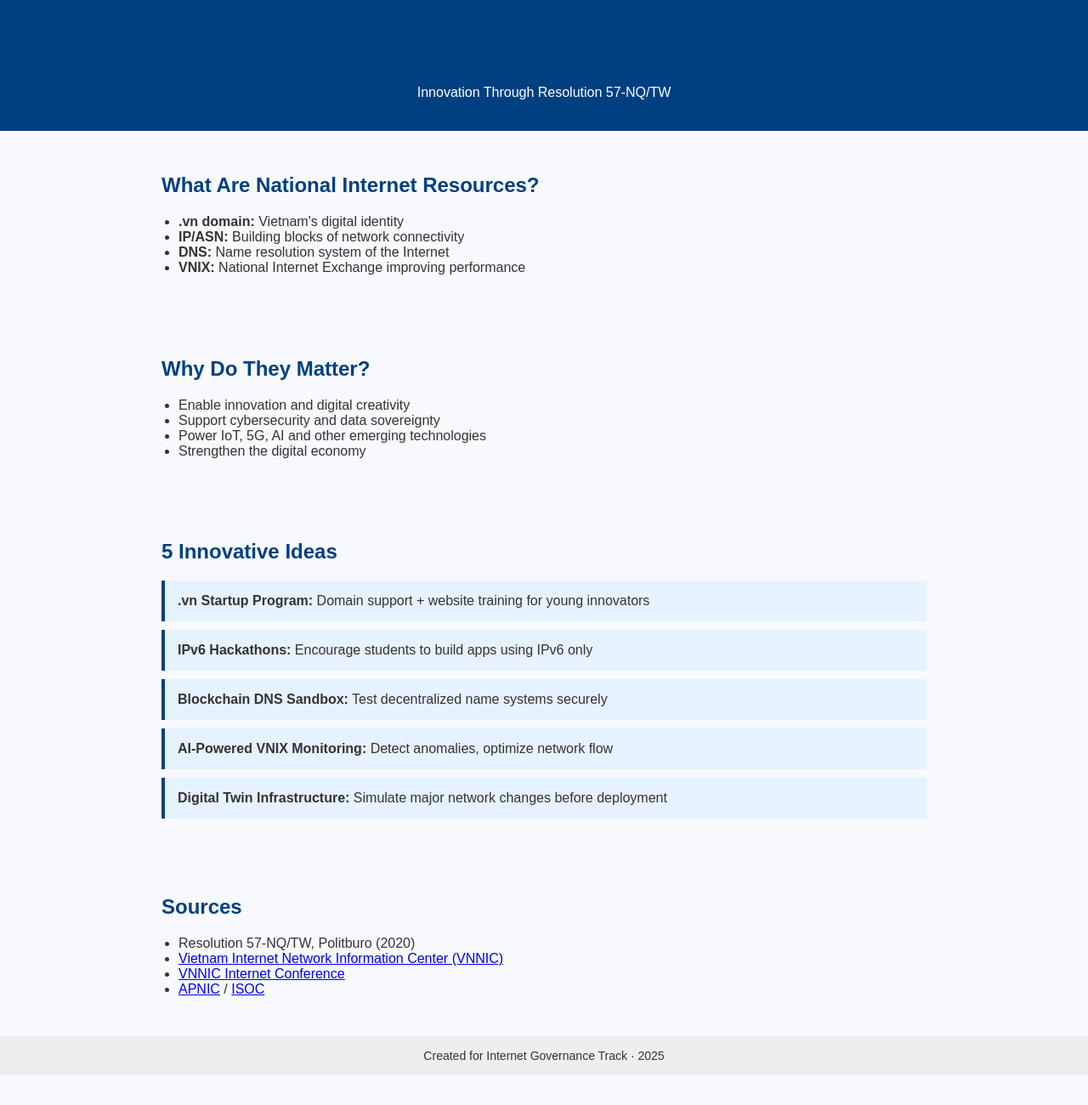
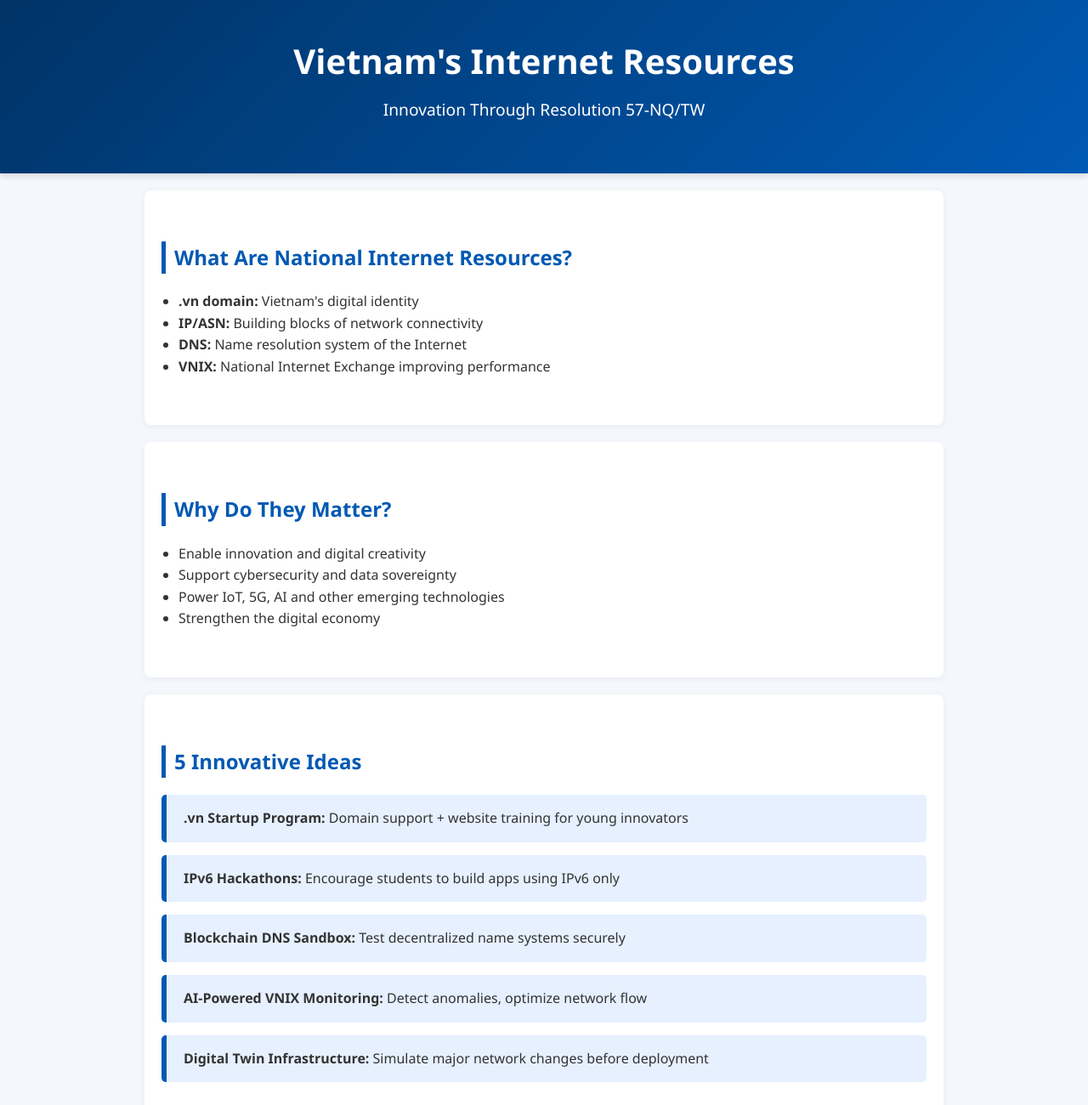
Before and after one commit to vanchungnguyxn/internet-innovation-site, a plain HTML site: page index.html in a window 1280 px wide. Shown: the top 1300 px of the page at 85% size. Before the commit the page ends 1265 px from the top, so only its background shows below. Drawn offline with Linux system fonts and the light colour scheme.

Commit message:
Fix Css+Html

```diff
--- a/index.html
+++ b/index.html
@@ -6,40 +6,80 @@
   <title>Vietnam Internet Innovation</title>
   <style>
     body {
-      font-family: Arial, sans-serif;
+      font-family: 'Segoe UI', Tahoma, Geneva, Verdana, sans-serif;
       margin: 0;
       padding: 0;
-      background-color: #f7f9fc;
+      background-color: #f4f7fb;
       color: #333;
+      line-height: 1.6;
     }
+
     header {
-      background-color: #004080;
+      background: linear-gradient(135deg, #003366, #0059b3);
       color: white;
-      padding: 20px;
+      padding: 40px 20px;
       text-align: center;
+      box-shadow: 0 4px 6px rgba(0, 0, 0, 0.1);
     }
+
+    header h1 {
+      margin: 0;
+      font-size: 2.5em;
+    }
+
+    header p {
+      font-size: 1.2em;
+      margin-top: 10px;
+    }
+
     section {
-      padding: 30px;
+      padding: 40px 20px;
       max-width: 900px;
       margin: auto;
+      background: white;
+      margin-top: 20px;
+      border-radius: 8px;
+      box-shadow: 0 2px 8px rgba(0, 0, 0, 0.05);
     }
-    h1, h2 {
-      color: #004080;
+
+    h2 {
+      color: #0059b3;
+      border-left: 5px solid #0059b3;
+      padding-left: 10px;
     }
+
     ul, ol {
       padding-left: 20px;
     }
+
     footer {
-      background-color: #eee;
+      background-color: #e0e0e0;
       text-align: center;
-      padding: 15px;
+      padding: 20px;
       font-size: 14px;
+      margin-top: 40px;
     }
+
     .idea-box {
-      background: #e6f2ff;
-      padding: 15px;
-      margin-bottom: 10px;
-      border-left: 4px solid #004080;
+      background: #e6f0ff;
+      padding: 15px 20px;
+      margin: 15px 0;
+      border-left: 6px solid #0059b3;
+      border-radius: 5px;
+      transition: background 0.3s;
+    }
+
+    .idea-box:hover {
+      background: #dbeaff;
+    }
+
+    a {
+      color: #0059b3;
+      text-decoration: none;
+    }
+
+    a:hover {
+      text-decoration: underline;
     }
   </style>
 </head>
```
